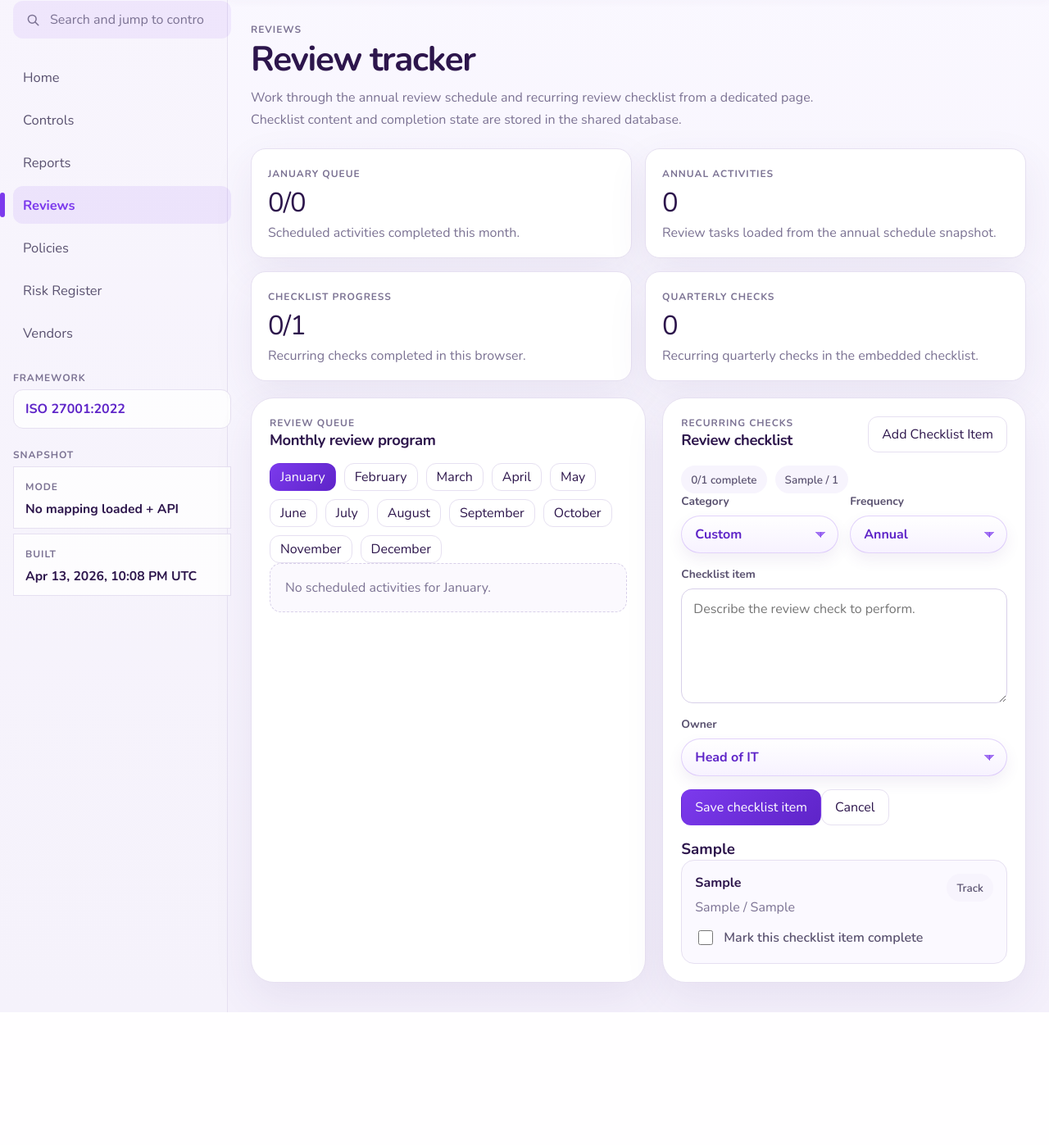
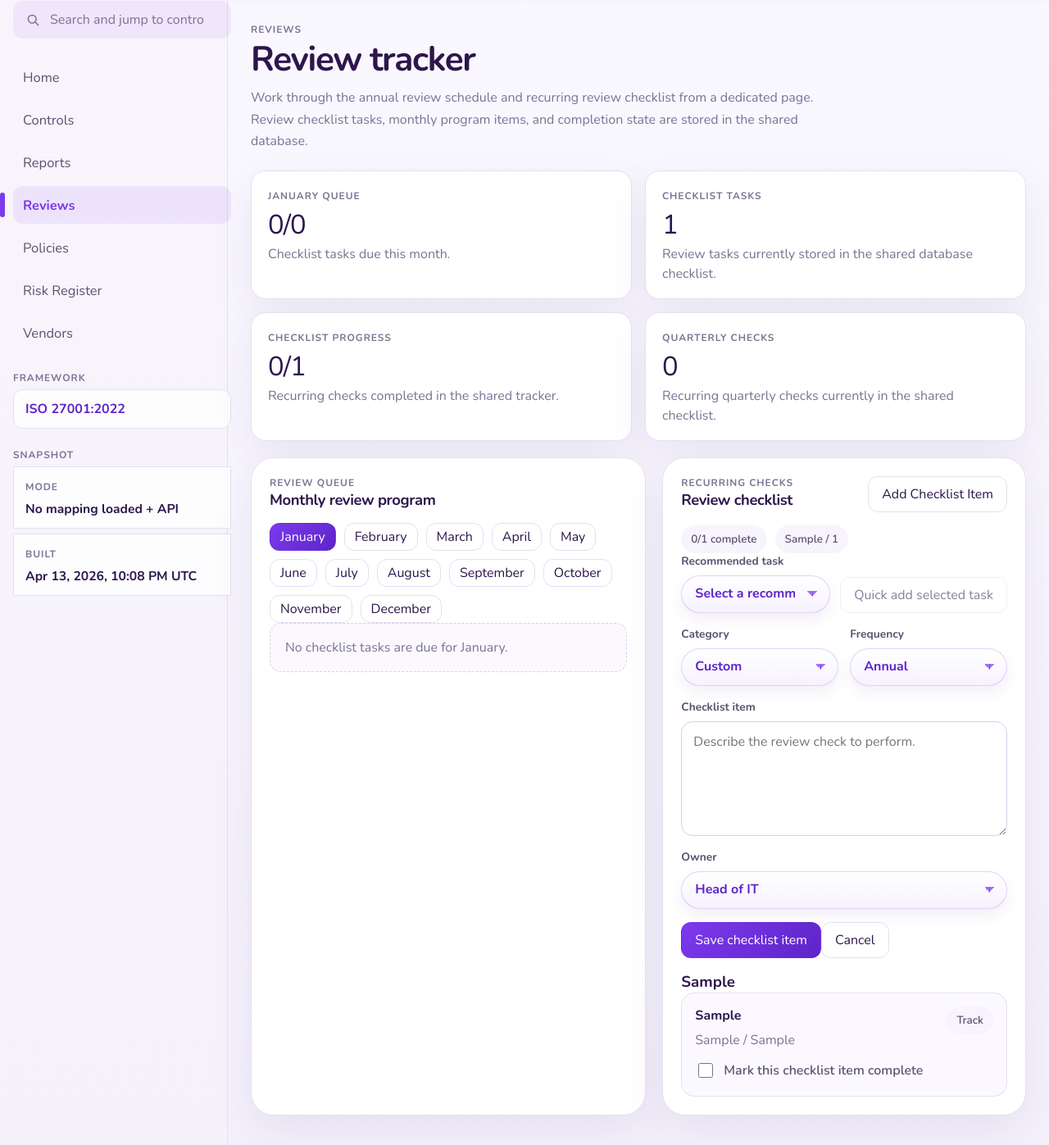
Before and after one commit to cgnetworking/ComplianceApp, a Django app: page /reviews.html in a window 1280 px wide. Shown: the part 85-1482 px from the top of the page at 82% size. Before the commit the page ends 1320 px from the top, so only its background shows below. Run offline with Django 4.2, Linux system fonts and the light colour scheme; a user stored in the database is signed in; tables that the repository leaves empty hold one stand-in row (values such as "Sample post"); data that the repository does not hold is empty; parts of the project's set-up code (start-up, migrations or seed data) failed here and were passed over; some libraries are stand-ins or nearby versions.

Commit message:
Sync monthly review program with checklist and add quick-add tasks

```diff
--- a/portal/urls.py
+++ b/portal/urls.py
@@ -11,6 +11,7 @@ urlpatterns = [
     path("vendors/uploads/", views.upload_vendors, name="api-vendor-uploads"),
     path("risks/", views.risk_register, name="api-risks"),
     path("checklist/", views.checklist_items, name="api-checklist-items"),
+    path("checklist/recommended/", views.checklist_recommendations, name="api-checklist-recommendations"),
     path("state/mapping/", views.mapping_state, name="api-mapping-state"),
     path("state/review/", views.review_state, name="api-review-state"),
     path("state/control/", views.control_state, name="api-control-state"),
--- a/portal/views.py
+++ b/portal/views.py
@@ -23,6 +23,7 @@ from .services import (
     get_bootstrap_payload,
     get_mapping_payload,
     list_review_checklist_items,
+    list_review_checklist_recommendations,
     normalize_control_state,
     normalize_mapping_payload,
     normalize_review_state,
@@ -265,6 +266,12 @@ def checklist_items(request: HttpRequest) -> JsonResponse:
 
 
 @api_login_required
+@require_GET
+def checklist_recommendations(request: HttpRequest) -> JsonResponse:
+    return JsonResponse({"recommendedChecklistItems": list_review_checklist_recommendations()})
+
+
+@api_login_required
 @require_http_methods(["GET", "PUT"])
 def review_state(request: HttpRequest) -> JsonResponse:
     if request.method == "GET":
--- a/templates/portal/reviews.html
+++ b/templates/portal/reviews.html
@@ -75,7 +75,7 @@
           <p class="section-kicker">Reviews</p>
           <h1>Review tracker</h1>
           <p class="report-copy">
-            Work through the annual review schedule and recurring review checklist from a dedicated page. Checklist content and completion state are stored in the shared database.
+            Work through the annual review schedule and recurring review checklist from a dedicated page. Review checklist tasks, monthly program items, and completion state are stored in the shared database.
           </p>
         </section>
 
@@ -105,6 +105,16 @@
             </div>
             <div class="mini-stats" id="checklist-summary"></div>
             <form class="risk-form" id="checklist-add-form" hidden>
+              <div class="quick-add-row">
+                <label class="form-field" for="checklist-recommendation-select">
+                  <span>Recommended task</span>
+                  <select id="checklist-recommendation-select">
+                    <option value="">Select a recommended task</option>
+                  </select>
+                </label>
+                <button class="ghost-button" type="button" id="checklist-recommendation-add">Quick add selected task</button>
+              </div>
+
               <div class="form-grid">
                 <label class="form-field" for="checklist-add-category">
                   <span>Category</span>
--- a/webapp/app.js
+++ b/webapp/app.js
@@ -84,6 +84,7 @@
     riskFormStatus: { message: "", tone: "" },
     reviewState: loadReviewState(),
     checklistItems: [],
+    recommendedChecklistItems: [],
     controlState: loadControlState(),
   };
 
@@ -128,6 +129,8 @@
     checklistAddItem: document.getElementById("checklist-add-item"),
     checklistAddFrequency: document.getElementById("checklist-add-frequency"),
     checklistAddOwner: document.getElementById("checklist-add-owner"),
+    checklistRecommendationSelect: document.getElementById("checklist-recommendation-select"),
+    checklistRecommendationAdd: document.getElementById("checklist-recommendation-add"),
     homeUpcoming: document.getElementById("home-upcoming"),
     homeDomains: document.getElementById("home-domains"),
     homePolicies: document.getElementById("home-policies"),
@@ -429,6 +432,7 @@
         if (!target) {
           return;
         }
+        state.reviewState.checklist[target.dataset.activityId] = target.checked;
         state.reviewState.activities[target.dataset.activityId] = target.checked;
         saveReviewState();
         renderReviewsPage();
@@ -442,6 +446,7 @@
           return;
         }
         state.reviewState.checklist[target.dataset.checkId] = target.checked;
+        state.reviewState.activities[target.dataset.checkId] = target.checked;
         saveReviewState();
         renderReviewsPage();
       });
@@ -456,6 +461,16 @@
     if (els.checklistAddCancel) {
       els.checklistAddCancel.addEventListener("click", () => {
         toggleChecklistAddForm(false);
+      });
+    }
+
+    if (els.checklistRecommendationSelect) {
+      els.checklistRecommendationSelect.addEventListener("change", handleChecklistRecommendationSelected);
+    }
+
+    if (els.checklistRecommendationAdd) {
+      els.checklistRecommendationAdd.addEventListener("click", () => {
+        void handleChecklistRecommendationQuickAdd();
       });
     }
 
@@ -1189,7 +1204,7 @@
 
     const checklistItems = getAllChecklistItems();
     const checklistDone = checklistItems.filter((item) => state.reviewState.checklist[item.id]).length;
-    const activityDone = options.currentMonthActivities.filter((item) => state.reviewState.activities[item.id]).length;
+    const activityDone = options.currentMonthActivities.filter((item) => state.reviewState.checklist[item.id]).length;
     const mappedPolicies = new Set(controls.flatMap((control) => control.policyDocumentIds)).size;
 
     const cards = options.mode === "reports"
@@ -1212,7 +1227,7 @@
           {
             label: "Current month queue",
             value: `${activityDone}/${options.currentMonthActivities.length}`,
-            note: "Review activities completed in this browser.",
+            note: "Review activities completed in the shared checklist tracker.",
           },
         ]
       : [
@@ -1229,7 +1244,7 @@
           {
             label: `${monthNames[state.monthIndex]} queue`,
             value: `${activityDone}/${options.currentMonthActivities.length}`,
-            note: "Current month review completion.",
+            note: "Checklist tasks due this month.",
           },
           {
             label: "Checklist progress",
@@ -1253,7 +1268,7 @@
     }
 
     const monthItems = monthlyActivities(state.monthIndex);
-    const completedMonthItems = monthItems.filter((item) => state.reviewState.activities[item.id]).length;
+    const completedMonthItems = monthItems.filter((item) => state.reviewState.checklist[item.id]).length;
     const checklistItems = getAllChecklistItems();
     const completedChecklist = checklistItems.filter((item) => state.reviewState.checklist[item.id]).length;
 
@@ -1261,22 +1276,22 @@
       {
         label: `${monthNames[state.monthIndex]} queue`,
         value: `${completedMonthItems}/${monthItems.length}`,
-        note: "Scheduled activities completed this month.",
+        note: "Checklist tasks due this month.",
       },
       {
-        label: "Annual activities",
-        value: data.activities.length,
-        note: "Review tasks loaded from the annual schedule snapshot.",
+        label: "Checklist tasks",
+        value: checklistItems.length,
+        note: "Review tasks currently stored in the shared database checklist.",
       },
       {
         label: "Checklist progress",
         value: `${completedChecklist}/${checklistItems.length}`,
-        note: "Recurring checks completed in this browser.",
+        note: "Recurring checks completed in the shared tracker.",
       },
       {
         label: "Quarterly checks",
         value: checklistItems.filter((item) => item.frequency === "Quarterly").length,
-        note: "Recurring quarterly checks in the embedded checklist.",
+        note: "Recurring quarterly checks currently in the shared checklist.",
       },
     ];
 
@@ -1970,27 +1985,27 @@
     }
     const activities = monthlyActivities(state.monthIndex);
     if (!activities.length) {
-      els.activities.innerHTML = `<div class="empty-state">No scheduled activities for ${escapeHtml(monthNames[state.monthIndex])}.</div>`;
+      els.activities.innerHTML = `<div class="empty-state">No checklist tasks are due for ${escapeHtml(monthNames[state.monthIndex])}.</div>`;
       return;
     }
 
     els.activities.innerHTML = `
       <div class="activity-list">
         ${activities.map((activity) => {
-          const isDone = Boolean(state.reviewState.activities[activity.id]);
+          const isDone = Boolean(state.reviewState.checklist[activity.id]);
           return `
             <article class="activity-card ${isDone ? "is-done" : ""}">
               <div class="activity-top">
                 <div>
                   <strong>${escapeHtml(activity.activity)}</strong>
-                  <div class="mini-copy">${escapeHtml(activity.owner)} / ${escapeHtml(activity.frequency)}</div>
+                  <div class="mini-copy">${escapeHtml(activity.owner)} / ${escapeHtml(activity.frequency)} / ${escapeHtml(activity.category)}</div>
                 </div>
                 <span class="status-pill ${isDone ? "is-success" : "is-active"}">${isDone ? "Done" : "Open"}</span>
               </div>
               <p class="activity-evidence">Evidence: ${escapeHtml(activity.evidence)}</p>
               <label>
                 <input type="checkbox" data-activity-id="${escapeHtml(activity.id)}" ${isDone ? "checked" : ""}>
-                Mark this review activity complete
+                Mark this checklist task complete
               </label>
             </article>
           `;
@@ -2055,6 +2070,10 @@
     return normalizeChecklistItems(state.checklistItems);
   }
 
+  function getRecommendedChecklistItems() {
+    return normalizeChecklistItems(state.recommendedChecklistItems);
+  }
+
   function normalizeChecklistItems(items) {
     if (!Array.isArray(items)) {
       return [];
@@ -2083,15 +2102,90 @@
       .filter(Boolean);
   }
 
+  function checklistSignature(item) {
+    return [
+      String(item.category || "").trim().toLowerCase(),
+      String(item.item || "").trim().toLowerCase(),
+      String(item.frequency || "").trim().toLowerCase(),
+      String(item.owner || "").trim().toLowerCase(),
+    ].join("||");
+  }
+
+  function availableChecklistRecommendations() {
+    const existingSignatures = new Set(getAllChecklistItems().map((item) => checklistSignature(item)));
+    return getRecommendedChecklistItems().filter((item) => !existingSignatures.has(checklistSignature(item)));
+  }
+
+  function renderChecklistRecommendationOptions() {
+    if (!els.checklistRecommendationSelect || !els.checklistRecommendationAdd) {
+      return;
+    }
+
+    const recommendations = availableChecklistRecommendations();
+    const selectedValue = els.checklistRecommendationSelect.value;
+    const options = [{ value: "", label: "Select a recommended task" }].concat(
+      recommendations.map((item) => ({
+        value: item.id,
+        label: `${item.item} (${item.frequency} / ${item.owner})`,
+      }))
+    );
+
+    els.checklistRecommendationSelect.innerHTML = options
+      .map((option) => `<option value="${escapeHtml(option.value)}">${escapeHtml(option.label)}</option>`)
+      .join("");
+
+    els.checklistRecommendationSelect.value = valueOrFallback(els.checklistRecommendationSelect, selectedValue || "");
+    els.checklistRecommendationAdd.disabled = recommendations.length === 0 || !els.checklistRecommendationSelect.value;
+  }
+
+  function handleChecklistRecommendationSelected() {
+    if (!els.checklistRecommendationSelect || !els.checklistRecommendationAdd) {
+      return;
+    }
+
+    const selectedId = els.checklistRecommendationSelect.value;
+    const recommendation = getRecommendedChecklistItems().find((item) => item.id === selectedId);
+    els.checklistRecommendationAdd.disabled = !recommendation;
+    if (!recommendation) {
+      return;
+    }
+
+    if (els.checklistAddCategory) {
+      els.checklistAddCategory.value = valueOrFallback(els.checklistAddCategory, recommendation.category);
+    }
+    if (els.checklistAddFrequency) {
+      els.checklistAddFrequency.value = valueOrFallback(els.checklistAddFrequency, recommendation.frequency);
+    }
+    if (els.checklistAddOwner) {
+      els.checklistAddOwner.value = valueOrFallback(els.checklistAddOwner, recommendation.owner);
+    }
+    if (els.checklistAddItem) {
+      els.checklistAddItem.value = recommendation.item;
+    }
+  }
+
   function refreshChecklistAddFormOptions() {
     if (!els.checklistAddCategory || !els.checklistAddFrequency || !els.checklistAddOwner) {
       return;
     }
 
     const checklistItems = getAllChecklistItems();
-    const categories = buildChecklistOptionList(defaultChecklistCategories, checklistItems.map((item) => item.category), "Custom");
-    const frequencies = buildChecklistOptionList(defaultChecklistFrequencies, checklistItems.map((item) => item.frequency), "Annual");
-    const owners = buildChecklistOptionList(defaultChecklistOwners, checklistItems.map((item) => item.owner), "Head of IT");
+    const recommendedItems = getRecommendedChecklistItems();
+    const categories = buildChecklistOptionList(
+      defaultChecklistCategories,
+      checklistItems.map((item) => item.category).concat(recommendedItems.map((item) => item.category)),
+      "Custom"
+    );
+    const frequencies = buildChecklistOptionList(
+      defaultChecklistFrequencies,
+      checklistItems.map((item) => item.frequency).concat(recommendedItems.map((item) => item.frequency)),
+      "Annual"
+    );
+    const owners = buildChecklistOptionList(
+      defaultChecklistOwners,
+      checklistItems.map((item) => item.owner).concat(recommendedItems.map((item) => item.owner)),
+      "Head of IT"
+    );
 
     const selectedCategory = els.checklistAddCategory.value;
     const selectedFrequency = els.checklistAddFrequency.value;
@@ -2104,6 +2198,7 @@
     els.checklistAddCategory.value = valueOrFallback(els.checklistAddCategory, selectedCategory || "Custom");
     els.checklistAddFrequency.value = valueOrFallback(els.checklistAddFrequency, selectedFrequency || "Annual");
     els.checklistAddOwner.value = valueOrFallback(els.checklistAddOwner, selectedOwner || "Head of IT");
+    renderChecklistRecommendationOptions();
   }
 
   function buildChecklistOptionList(defaultValues, dynamicValues, fallbackValue) {
@@ -2136,6 +2231,9 @@
       if (els.checklistAddFrequency) {
         els.checklistAddFrequency.value = "";
       }
+      if (els.checklistRecommendationAdd) {
+        els.checklistRecommendationAdd.disabled = true;
+      }
       return;
     }
 
@@ -2149,6 +2247,7 @@
     if (els.checklistAddOwner && !els.checklistAddOwner.value) {
       els.checklistAddOwner.value = valueOrFallback(els.checklistAddOwner, "Head of IT");
     }
+    renderChecklistRecommendationOptions();
     if (els.checklistAddItem) {
       els.checklistAddItem.focus();
     }
@@ -2170,23 +2269,53 @@
       return;
     }
 
-    if (!isApiPersistence()) {
-      setUploadStatus(els.checklistAddStatus, "Checklist items can only be added in API/database mode.", "error");
-      return;
-    }
-
-    const requestPayload = {
+    const payload = {
       category: category || "Custom",
       item: itemText,
       frequency: frequency || "Annual",
       owner: owner || "Shared portal",
     };
 
-    setUploadStatus(els.checklistAddStatus, "Saving checklist item...", "");
+    await createChecklistItem(payload, { statusMessage: "Saving checklist item...", closeFormOnSuccess: true });
+  }
+
+  async function handleChecklistRecommendationQuickAdd() {
+    if (!els.checklistRecommendationSelect) {
+      return;
+    }
+    const selectedId = els.checklistRecommendationSelect.value;
+    const recommendation = availableChecklistRecommendations().find((item) => item.id === selectedId);
+    if (!recommendation) {
+      setUploadStatus(els.checklistAddStatus, "Select a recommended task to quick add.", "error");
+      return;
+    }
+
+    await createChecklistItem(
+      {
+        category: recommendation.category,
+        item: recommendation.item,
+        frequency: recommendation.frequency,
+        owner: recommendation.owner,
+      },
+      {
+        statusMessage: "Adding recommended checklist task...",
+        closeFormOnSuccess: false,
+      }
+    );
+  }
+
+  async function createChecklistItem(payload, options) {
+    if (!isApiPersistence()) {
+      setUploadStatus(els.checklistAddStatus, "Checklist items can only be added in API/database mode.", "error");
+      return false;
+    }
+
+    const statusMessage = options && options.statusMessage ? options.statusMessage : "Saving checklist item...";
+    setUploadStatus(els.checklistAddStatus, statusMessage, "info");
     try {
       const response = await apiRequest("/checklist/", {
         method: "POST",
-        body: JSON.stringify({ checklistItem: requestPayload }),
+        body: JSON.stringify({ checklistItem: payload }),
       });
       const created = normalizeChecklistItems([response && response.checklistItem ? response.checklistItem : null])[0];
       if (!created) {
@@ -2195,11 +2324,27 @@
 
       state.checklistItems = getAllChecklistItems().concat(created);
       state.reviewState.checklist[created.id] = false;
+      state.reviewState.activities[created.id] = false;
       saveReviewState();
       renderReviewsPage();
-      toggleChecklistAddForm(false);
+      refreshChecklistAddFormOptions();
+      renderChecklistRecommendationOptions();
+
+      if (options && options.closeFormOnSuccess) {
+        toggleChecklistAddForm(false);
+      } else {
+        setUploadStatus(els.checklistAddStatus, "Recommended task added to the checklist.", "success");
+        if (els.checklistRecommendationSelect) {
+          els.checklistRecommendationSelect.value = "";
+        }
+        if (els.checklistRecommendationAdd) {
+          els.checklistRecommendationAdd.disabled = true;
+        }
+      }
+      return true;
     } catch (error) {
       setUploadStatus(els.checklistAddStatus, "Checklist item could not be saved to the database.", "error");
+      return false;
     }
   }
 
@@ -2515,12 +2660,23 @@
   }
 
   function monthlyActivities(monthIndex) {
-    return data.activities.filter((activity) => activity.monthIndex === monthIndex);
+    return getAllChecklistItems()
+      .filter((item) => isChecklistItemDueInMonth(item, monthIndex))
+      .map((item) => ({
+        id: item.id,
+        month: monthNames[monthIndex],
+        monthIndex,
+        frequency: item.frequency,
+        activity: item.item,
+        owner: item.owner,
+        evidence: `Checklist category: ${item.category}`,
+        category: item.category,
+      }));
   }
 
   function orderedActivitiesFromCurrentMonth() {
-    return data.activities
-      .slice()
+    const recurringActivities = monthNames.flatMap((_, monthIndex) => monthlyActivities(monthIndex));
+    return recurringActivities
       .sort((left, right) => {
         const deltaLeft = (left.monthIndex - today.getMonth() + 12) % 12;
         const deltaRight = (right.monthIndex - today.getMonth() + 12) % 12;
@@ -2556,7 +2712,7 @@
     ];
 
     return definitions.map((definition) => {
-      const matchingActivities = data.activities.filter((activity) => {
+      const matchingActivities = monthNames.flatMap((_, monthIndex) => monthlyActivities(monthIndex)).filter((activity) => {
         const text = activity.activity.toLowerCase();
         return definition.matchers.some((matcher) => text.includes(matcher));
       });
@@ -2571,6 +2727,27 @@
         count: matchingActivities.length,
       };
     }).filter(Boolean);
+  }
+
+  function isChecklistItemDueInMonth(item, monthIndex) {
+    return dueMonthsForFrequency(item.frequency).includes(monthIndex);
+  }
+
+  function dueMonthsForFrequency(frequency) {
+    const value = String(frequency || "").trim().toLowerCase();
+    if (value.includes("monthly")) {
+      return [0, 1, 2, 3, 4, 5, 6, 7, 8, 9, 10, 11];
+    }
+    if (value.includes("quarterly")) {
+      return [2, 5, 8, 11];
+    }
+    if (value.includes("semi")) {
+      return [5, 11];
+    }
+    if (value.includes("annual")) {
+      return [11];
+    }
+    return [];
   }
 
   function firstControlIdForDocument(documentId) {
@@ -3319,6 +3496,9 @@
     if (Array.isArray(payload.checklistItems)) {
       state.checklistItems = normalizeChecklistItems(payload.checklistItems);
     }
+    if (Array.isArray(payload.recommendedChecklistItems)) {
+      state.recommendedChecklistItems = normalizeChecklistItems(payload.recommendedChecklistItems);
+    }
     if (payload.reviewState && typeof payload.reviewState === "object") {
       state.reviewState = {
         activities: payload.reviewState.activities || {},
--- a/webapp/styles.css
+++ b/webapp/styles.css
@@ -462,6 +462,18 @@ a {
   box-shadow: 0 12px 18px rgba(87, 57, 143, 0.06);
 }
 
+.ghost-button:disabled {
+  opacity: 0.55;
+  cursor: not-allowed;
+  transform: none;
+  box-shadow: none;
+}
+
+.ghost-button:disabled:hover {
+  border-color: var(--line);
+  box-shadow: none;
+}
+
 .ghost-button {
   display: inline-flex;
   align-items: center;
@@ -962,6 +974,17 @@ tbody tr.is-selected {
   display: grid;
   grid-template-columns: repeat(2, minmax(0, 1fr));
   gap: 14px;
+}
+
+.quick-add-row {
+  display: grid;
+  grid-template-columns: minmax(0, 1fr) auto;
+  gap: 12px;
+  align-items: end;
+}
+
+.quick-add-row .ghost-button {
+  white-space: nowrap;
 }
 
 .form-field,
@@ -1546,6 +1569,7 @@ code {
   .topbar-actions,
   .filter-bar,
   .form-grid,
+  .quick-add-row,
   .detail-grid,
   .side-stack,
   .overview {
```
Also changed, not shown: portal/admin.py (+14 -1 lines), portal/models.py (+25 -0 lines), portal/services.py (+19 -7 lines), webapp/reviews.html (+11 -1 lines), portal/migrations/0003_reviewchecklistrecommendation.py (added).
